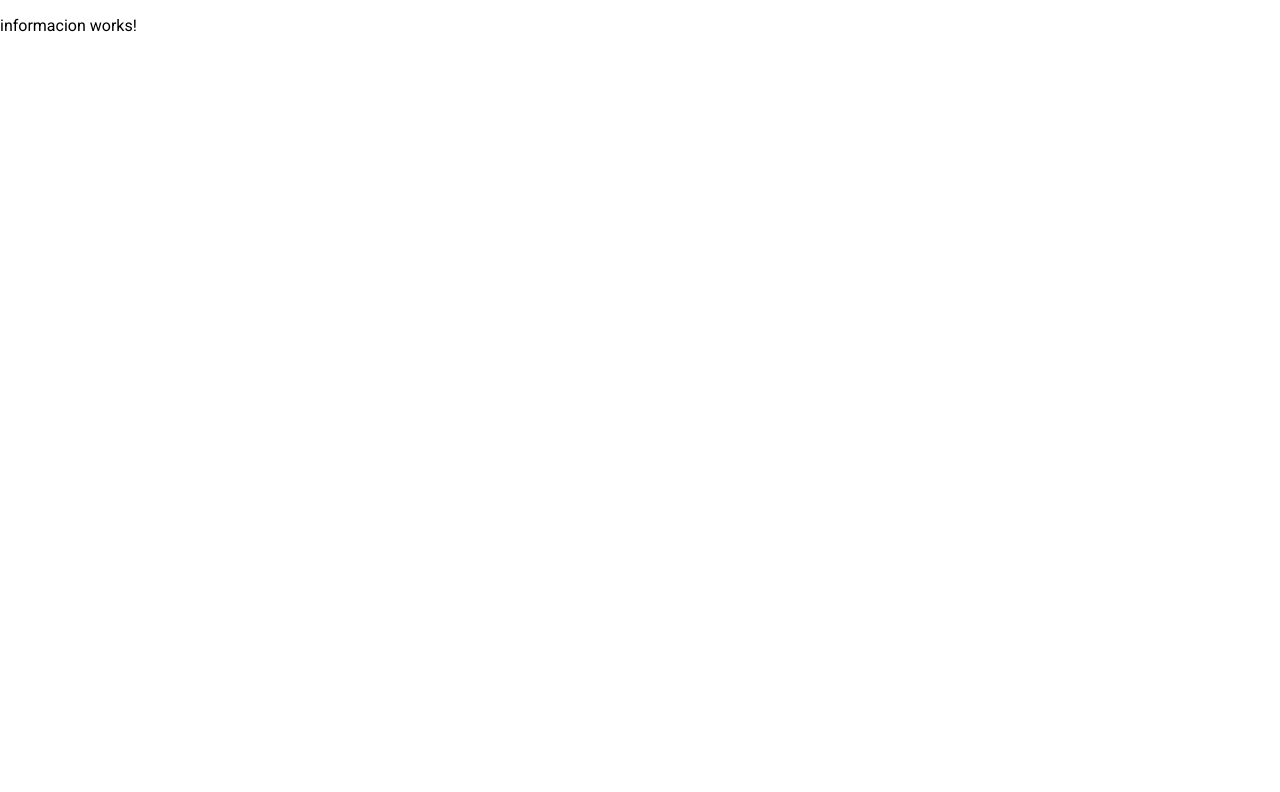
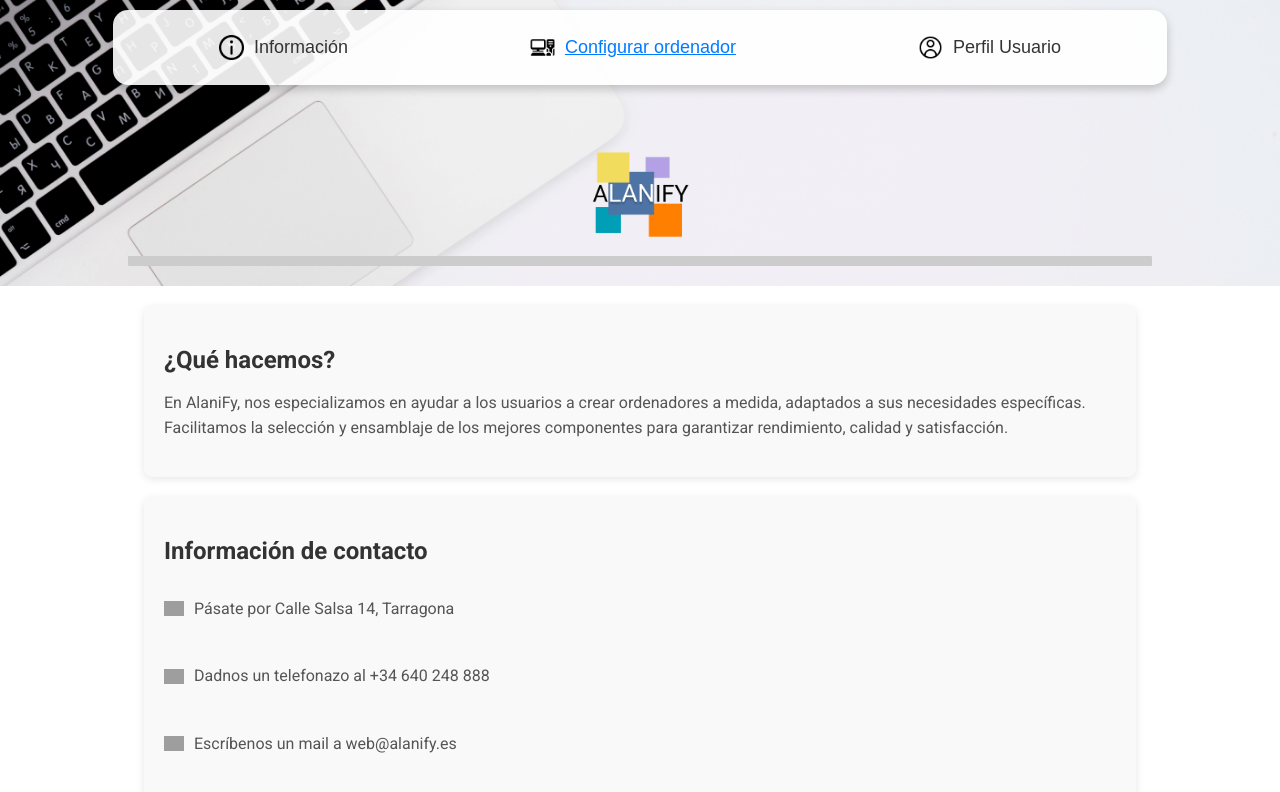
Before and after one commit to SergioReyInetum/Alanify, an Angular app in the folder Frontend/Alanify_Web/: page /informacion in a window 1280 px wide. Shown: the top 792 px of the page. Built offline with nearby package versions, Linux system fonts and the light colour scheme; grey boxes are pictures that could not be loaded.

Commit message:
añadido pagina informacion, mas estilos

```diff
--- a/Frontend/Alanify_Web/src/app/configurar-ordenador/configurar-ordenador.component.html
+++ b/Frontend/Alanify_Web/src/app/configurar-ordenador/configurar-ordenador.component.html
@@ -38,7 +38,7 @@
         <img src="assets/images/enviar_icono.png" alt="Enviar" class="enviar_icono">
     </div>
     <div class="logo-container">
-        <img src="assets/images/logo_Alanify1-removebg-preview.png" alt="AlaniFy Logo" class="logo">
+        <img src="assets/images/logo_alanify_definitivo83.png" alt="AlaniFy Logo" class="logo">
         <div class="separator"></div> <!-- Separador -->
     </div>
 
--- a/Frontend/Alanify_Web/src/app/configurar-ordenador/configurar-ordenador.component.ts
+++ b/Frontend/Alanify_Web/src/app/configurar-ordenador/configurar-ordenador.component.ts
@@ -1,4 +1,5 @@
 import { Component } from '@angular/core';
+import { Router } from '@angular/router'; // Importa el router de Angular
 
 @Component({
   selector: 'app-configurar-ordenador',
@@ -20,6 +21,9 @@ export class ConfigurarOrdenadorComponent {
     { id: 9, name: 'Fuente de alimentación', price: 60 }
   ];
 
+   // Inyectamos el Router en el constructor
+   constructor(private router: Router) {}
+
   // Función para manejar la edición del componente
   editComponent(componentId: number) {
     console.log(`Editar componente con ID: ${componentId}`);
@@ -38,10 +42,10 @@ export class ConfigurarOrdenadorComponent {
     return this.components.reduce((sum, component) => sum + component.price, 0);
   }
 
-    // Propiedad para controlar la visibilidad del menú
+    // Propiedad para controlar la visibilidad del menú de redes sociales
     showMenu: boolean = false;
 
-    // Función para alternar la visibilidad del menú
+    // Función para alternar la visibilidad del menú de redes sociales
     toggleMenu(): void {
       this.showMenu = !this.showMenu;
     }
@@ -82,7 +86,7 @@ export class ConfigurarOrdenadorComponent {
       window.open(shareUrl, '_blank');
     }
 
-    // Ocultar el menú después de compartir
+    // Ocultar el menú  de redes sociales después de compartir
     this.showMenu = false;
   }
 
@@ -97,14 +101,19 @@ export class ConfigurarOrdenadorComponent {
       });
   }
 
-
+  // Propiedad para controlar la pestaña activa
   activeTab: string = 'configurar'; // Define la pestaña activa inicial
     // Función para manejar la navegación
   navigate(tab: string) {
-    this.activeTab = tab;
-    // Aquí puedes redirigir a otros componentes usando el router de Angular si lo deseas
-    // Por ejemplo:
-    // this.router.navigate([`/${tab}`]);
+    // Navegamos a la ruta correspondiente usando el Router
+    if (tab === 'informacion') {
+      this.router.navigate(['/informacion']);
+    } else if (tab === 'perfil') {
+      this.router.navigate(['/perfil-usuario']);
+    } else {
+      // Manejo de la ruta por defecto o cualquier otra lógica que desees implementar
+      console.log('Ruta no manejada:', tab);
+    }
   }
 
 
--- a/Frontend/Alanify_Web/src/app/informacion/informacion.component.html
+++ b/Frontend/Alanify_Web/src/app/informacion/informacion.component.html
@@ -1 +1,71 @@
-<p>informacion works!</p>
+<!DOCTYPE html>
+<html lang="es">
+<head>
+    <meta charset="UTF-8">
+    <meta name="viewport" content="width=device-width, initial-scale=1.0">
+    <title>AlaniFy - Información</title>
+</head>
+<body>
+    <!-- Navigation -->
+    <div class="nav" role="navigation">
+        <ul>
+            <li>
+                <button [class.active]="activeTab === 'informacion'" (click)="navigate('informacion')">
+                    <img src="assets/images/informacion_icono.png" alt="Información Icono">
+                    Información
+                </button>
+            </li>
+            <li>
+                <button [class.active]="activeTab === 'configurar'" (click)="navigate('configurar')">
+                    <img src="assets/images/pc_icono.png" alt="Configurar Icono">
+                    Configurar ordenador
+                </button>
+            </li>
+            <li>
+                <button [class.active]="activeTab === 'perfil'" (click)="navigate('perfil')">
+                    <img src="assets/images/perfil_icono.png" alt="Usuario Icono">
+                    Perfil Usuario
+                </button>
+            </li>
+        </ul>
+    </div>
+
+    <!-- Logo and Separator -->
+    <div class="logo-container">
+        <img src="assets/images/logo_alanify_definitivo83.png" alt="AlaniFy Logo" class="logo">
+        <div class="separator"></div>
+    </div>
+
+    <!-- Content Section -->
+    <div class="content">
+        <div class="info-section">
+            <!-- ¿Qué hacemos? -->
+            <div class="about-us">
+                <h2>¿Qué hacemos?</h2>
+                <p>
+                    En AlaniFy, nos especializamos en ayudar a los usuarios a crear ordenadores a medida,
+                    adaptados a sus necesidades específicas. Facilitamos la selección y ensamblaje de los
+                    mejores componentes para garantizar rendimiento, calidad y satisfacción.
+                </p>
+            </div>
+
+            <!-- Información de contacto -->
+            <div class="contact-info">
+                <h2>Información de contacto</h2>
+                <div class="contact-item">
+                    <img src="assets/images/icon-location.png" alt="Ubicación" class="icon">
+                    <p>Pásate por Calle Salsa 14, Tarragona</p>
+                </div>
+                <div class="contact-item">
+                    <img src="assets/images/icon-phone.png" alt="Teléfono" class="icon">
+                    <p>Dadnos un telefonazo al +34 640 248 888</p>
+                </div>
+                <div class="contact-item">
+                    <img src="assets/images/icon-email.png" alt="Correo electrónico" class="icon">
+                    <p>Escríbenos un mail a web&#64;alanify.es</p>
+                </div>
+            </div>
+        </div>
+    </div>
+</body>
+</html>
--- a/Frontend/Alanify_Web/src/app/informacion/informacion.component.scss
+++ b/Frontend/Alanify_Web/src/app/informacion/informacion.component.scss
@@ -0,0 +1,168 @@
+// Estilos generales para la página
+body {
+    font-family: 'Arial', sans-serif;
+    margin: 0;
+    padding: 0;
+    background-image: url("/assets/images/fondoWeb_alanify.webp");
+    background-size: cover;
+    background-position: center;
+    background-repeat: no-repeat;
+    height: 100vh; /* Asegura que el fondo cubra toda la pantalla */
+    overflow-x: hidden; /* Evita desplazamiento lateral no deseado */
+  }
+
+  .nav {
+    position: fixed; /* Fija la navegación en la pantalla */
+    top: 10px; /* Desplázala hacia abajo desde la parte superior */
+    left: 50%; /* Centra la navegación horizontalmente */
+    transform: translateX(-50%); /* Asegura que esté perfectamente centrada */
+    background-color: rgba(255, 255, 255, 0.9); /* Fondo blanco semi-transparente */
+    padding: 15px;
+    border-radius: 15px; /* Bordes redondeados para el efecto de "isla" */
+    box-shadow: 0 4px 10px rgba(0, 0, 0, 0.2); /* Sombra para elevar la "isla" */
+    z-index: 1000; /* Asegúrate de que esté por encima de otros elementos */
+    width: 80%;
+    display: flex;
+    justify-content: space-around;
+    align-items: center;
+
+    ul {
+      list-style-type: none;
+      padding: 0;
+      margin: 0;
+      width: 100%;
+      display: flex;
+      justify-content: space-around;
+
+      li {
+        display: inline-block;
+      }
+    }
+
+    button {
+      background: none; /* Sin fondo para los botones */
+      border: none; /* Sin borde */
+      cursor: pointer; /* Para indicar que es clickeable */
+      padding: 10px 15px; /* Aumenta un poco el espacio alrededor del ícono */
+      display: flex;
+      flex-direction: row; /* Alinea el ícono y el texto en una fila */
+      align-items: center;
+      text-align: center;
+      color: #333;
+      font-size: 18px;
+
+      &:hover {
+        color: #007bff; /* Color cuando el mouse pasa sobre el botón */
+      }
+
+      &.active {
+        color: #007bff; /* Color cuando el botón está activo */
+        text-decoration: underline; /* Subrayado para el botón activo */
+      }
+
+      img {
+        width: 25px; /* Tamaño de los íconos más pequeño */
+        height: 25px;
+        margin-right: 10px; /* Espaciado entre el ícono y el texto */
+      }
+    }
+  }
+
+  .logo-container {
+    text-align: center;
+    margin-top: 150px; /* Ajusta este valor para mover el logo hacia arriba o abajo si es necesario */
+    margin-bottom: 20px; /* Espacio entre el logo y el contenido */
+  }
+
+  .logo {
+    width: 100px; /* Ajusta el tamaño según necesites */
+  }
+
+  .separator {
+    margin: 10px auto; /* Espacio alrededor del separador */
+    width: 80%; /* Ancho del separador */
+    height: 10px; /* Grosor del separador */
+    background-color: #ccc; /* Color del separador */
+    border-radius: 1px; /* Bordes ligeramente redondeados */
+  }
+
+
+  .content {
+    display: flex;
+    justify-content: center;
+    padding: 20px;
+    background-color: #fff;
+    min-height: 500px;
+  }
+
+  .info-section {
+    width: 80%;
+    max-width: 1200px;
+    margin: 0 auto;
+
+    .about-us,
+    .contact-info {
+      background-color: #f9f9f9;
+      padding: 20px;
+      margin-bottom: 20px;
+      border-radius: 8px;
+      box-shadow: 0 2px 8px rgba(0, 0, 0, 0.1);
+
+      h2 {
+        font-size: 24px;
+        color: #333;
+        margin-bottom: 15px;
+      }
+
+      p {
+        font-size: 16px;
+        color: #555;
+        line-height: 1.6;
+      }
+
+      .contact-item {
+        display: flex;
+        align-items: center;
+        margin-bottom: 10px;
+
+        .icon {
+          width: 20px;
+          margin-right: 10px;
+        }
+
+        p {
+          font-size: 16px;
+          color: #555;
+        }
+      }
+    }
+  }
+
+  // Responsividad
+  @media (max-width: 768px) {
+    .content {
+      padding: 15px;
+    }
+
+    .info-section {
+      width: 100%;
+      padding: 10px;
+    }
+
+    .logo-container {
+      padding: 15px;
+      .separator {
+        width: 80%;
+      }
+    }
+
+    .nav {
+      ul {
+        flex-direction: column;
+        align-items: center;
+      }
+      li {
+        margin: 10px 0;
+      }
+    }
+  }
--- a/Frontend/Alanify_Web/src/app/informacion/informacion.component.ts
+++ b/Frontend/Alanify_Web/src/app/informacion/informacion.component.ts
@@ -1,4 +1,5 @@
 import { Component } from '@angular/core';
+import { Router } from '@angular/router';
 
 @Component({
   selector: 'app-informacion',
@@ -8,5 +9,29 @@ import { Component } from '@angular/core';
   styleUrl: './informacion.component.scss'
 })
 export class InformacionComponent {
+  constructor(private router: Router) {}
+
+
+
+   // Propiedad para controlar la pestaña activa
+   activeTab: string = 'configurar'; // Define la pestaña activa inicial
+   // Función para manejar la navegación
+ navigate(tab: string) {
+   this.activeTab = tab;
+    // Navegamos a la ruta correspondiente usando el Router
+    if (tab === 'configurar') {
+      this.router.navigate(['/configurar-ordenador']);
+    } else {
+      // Manejo de otras posibles rutas o lógica adicional
+      console.log('Ruta no manejada:', tab);
+    }
+  }
+
+  // Añadir un botón para borrar el texto del input
+  inputText: string = ''; // Variable para almacenar el valor del input
+
+  clearText(): void {
+    this.inputText = ''; // Borra el texto
+  }
 
 }
--- a/Frontend/Alanify_Web/src/styles.scss
+++ b/Frontend/Alanify_Web/src/styles.scss
@@ -2,3 +2,19 @@
 
 html, body { height: 100%; }
 body { margin: 0; font-family: Roboto, "Helvetica Neue", sans-serif; }
+
+@import url('https://fonts.googleapis.com/css2?family=Roboto:wght@400;500;700&display=swap');
+
+body {
+    font-family: 'Roboto', sans-serif;
+  }
+
+  h1, h2, h3 {
+    font-family: 'Roboto', sans-serif;
+    font-weight: 700; /* Negrita */
+  }
+
+  p {
+    font-family: 'Roboto', sans-serif;
+    font-weight: 400; /* Regular */
+  }
```
Also changed, not shown: Frontend/Alanify_Web/src/app/configurar-ordenador/configurar-ordenador.component.scss (+11 -1 lines), Frontend/Alanify_Web/src/assets/images/logo_alanify_definitivo83.png (added).
